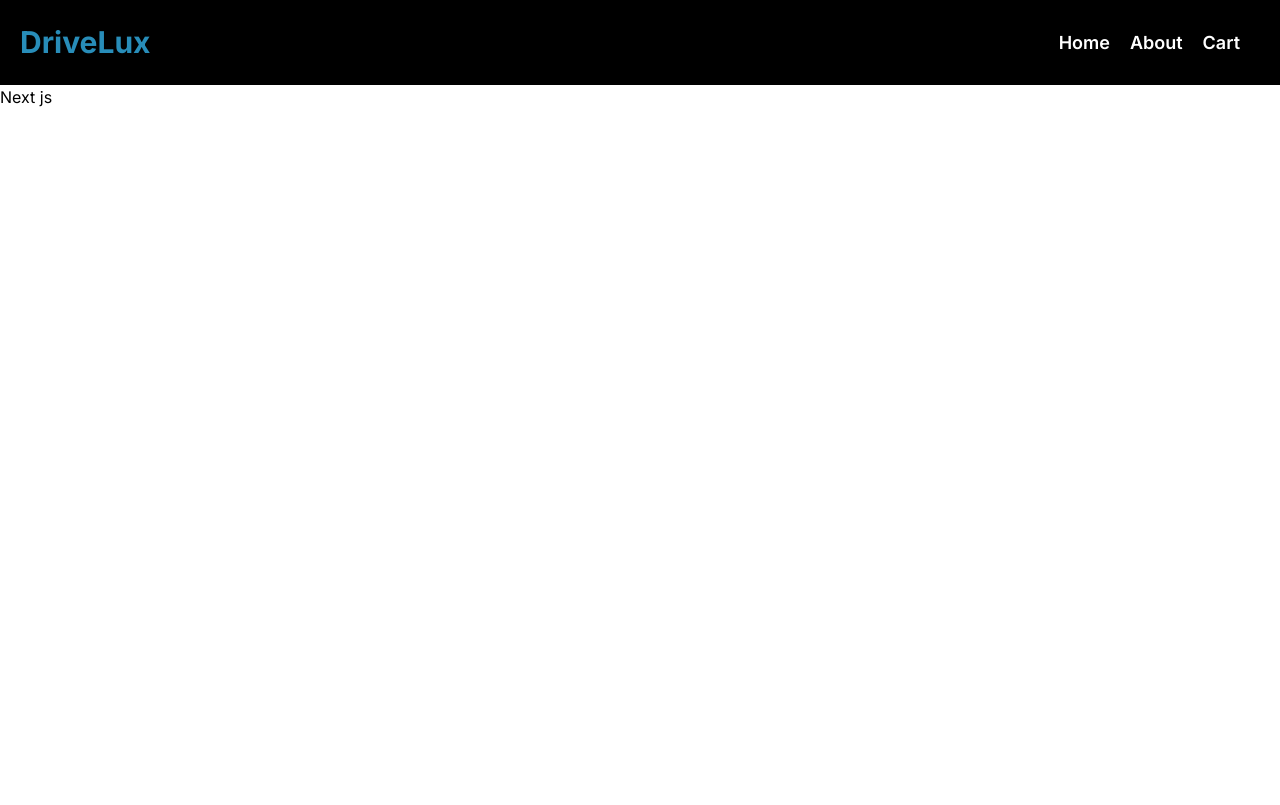
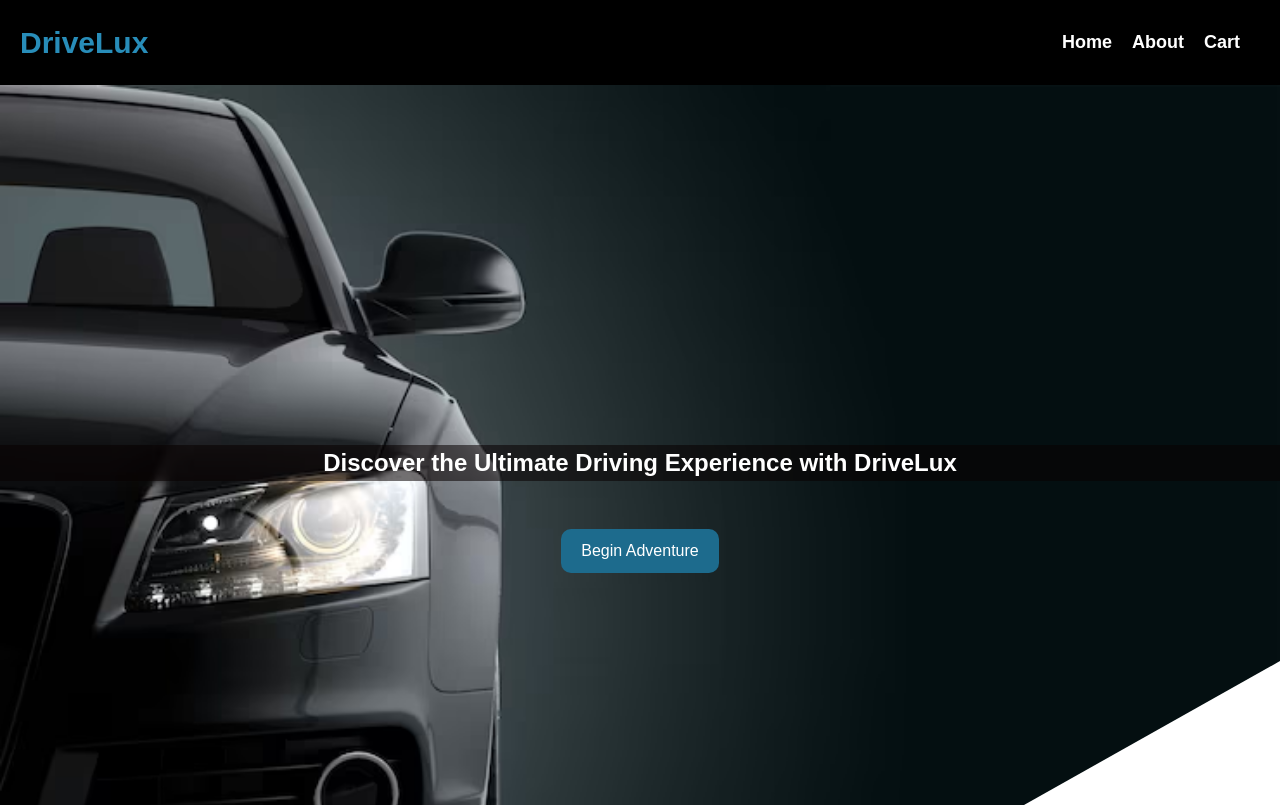
Before and after one commit to Mohsin-Khan0786/car-web, a Next.js app: page / in a window 1280 px wide. Built offline with nearby package versions, Linux system fonts and the light colour scheme.

Commit message:
fix routing

```diff
--- a/src/app/about/page.jsx
+++ b/src/app/about/page.jsx
@@ -1,9 +1,9 @@
 import React from 'react'
 
-const page = () => {
+const About = () => {
   return (
-    <div>page</div>
+    <div>About</div>
   )
 }
 
-export default page
+export default About
--- a/src/app/home/page.jsx
+++ /dev/null
@@ -1,29 +0,0 @@
-import React from 'react'
-import '@/app/components/styles/home.css'
-import Image from 'next/image'
-import Card from '../products/card'
-import Link from 'next/link'
-
-const page = () => {
-  return (
-    <>
-    <header>
-
-        <div className="container">
-            <div className="headercontent">
-                <h1>Discover the Ultimate Driving Experience with DriveLux</h1>
-                {/* <h5>DriveLux is the ultimate all-in-one solution for your car.</h5> */}
-                <Link href='/products/Card'>
-                <button>
-                Begin Adventure
-                </button>
-                </Link>
-            </div>
-        </div>
-    </header>
-
-    </>
-  )
-}
-
-export default page
--- a/src/app/layout.js
+++ b/src/app/layout.js
@@ -1,17 +1,15 @@
-import { Inter } from "next/font/google";
 import "./globals.css";
-import Navbar from "./components/shared/Navbar";
-const inter = Inter({ subsets: ["latin"] });
+import Navbar from "@/components/shared/Navbar";
 
 export const metadata = {
-  title: "Create Next App",
-  description: "Generated by create next app",
+  title: "Car App",
+  description: "Car Web App devloped by Mohsin Kahn",
 };
 
 export default function RootLayout({ children }) {
   return (
     <html lang="en">
-      <body className={inter.className}>
+      <body>
         <Navbar/>
         {children}
 
--- a/src/app/page.js
+++ b/src/app/page.js
@@ -1,12 +1,25 @@
+import React from 'react'
+import '@/components/styles/home.css'
+import Link from 'next/link'
 
-
-export default function Home() {
+const Home = () => {
   return (
     <>
-    <h1>Next js</h1>
-    <page/>
-
+    <header>
+        <div className="container">
+            <div className="headercontent">
+                <h1>Discover the Ultimate Driving Experience with DriveLux</h1>
+                <Link href='/products/Card'>
+                <button>
+                Begin Adventure
+                </button>
+                </Link>
+            </div>
+        </div>
+    </header>
 
     </>
-     );
+  )
 }
+
+export default Home
--- a/src/app/components/shared/Navbar.jsx
+++ b/src/components/shared/Navbar.jsx
@@ -1,6 +1,6 @@
 "use client"
 import React from 'react'
-import "@/app/components/styles/navbar.css"
+import "@/components/styles/navbar.css"
 import { IoIosMenu } from "react-icons/io";
 import Link from 'next/link';
 
```
Also changed, not shown: src/app/products/card.jsx (+15 -13 lines), src/app/products/ProductList.js (renamed from src/app/products/ProductList.jsx), src/components/styles/card.css (renamed from src/app/components/styles/card.css), src/components/styles/home.css (renamed from src/app/components/styles/home.css), src/components/styles/navbar.css (renamed from src/app/components/styles/navbar.css).
